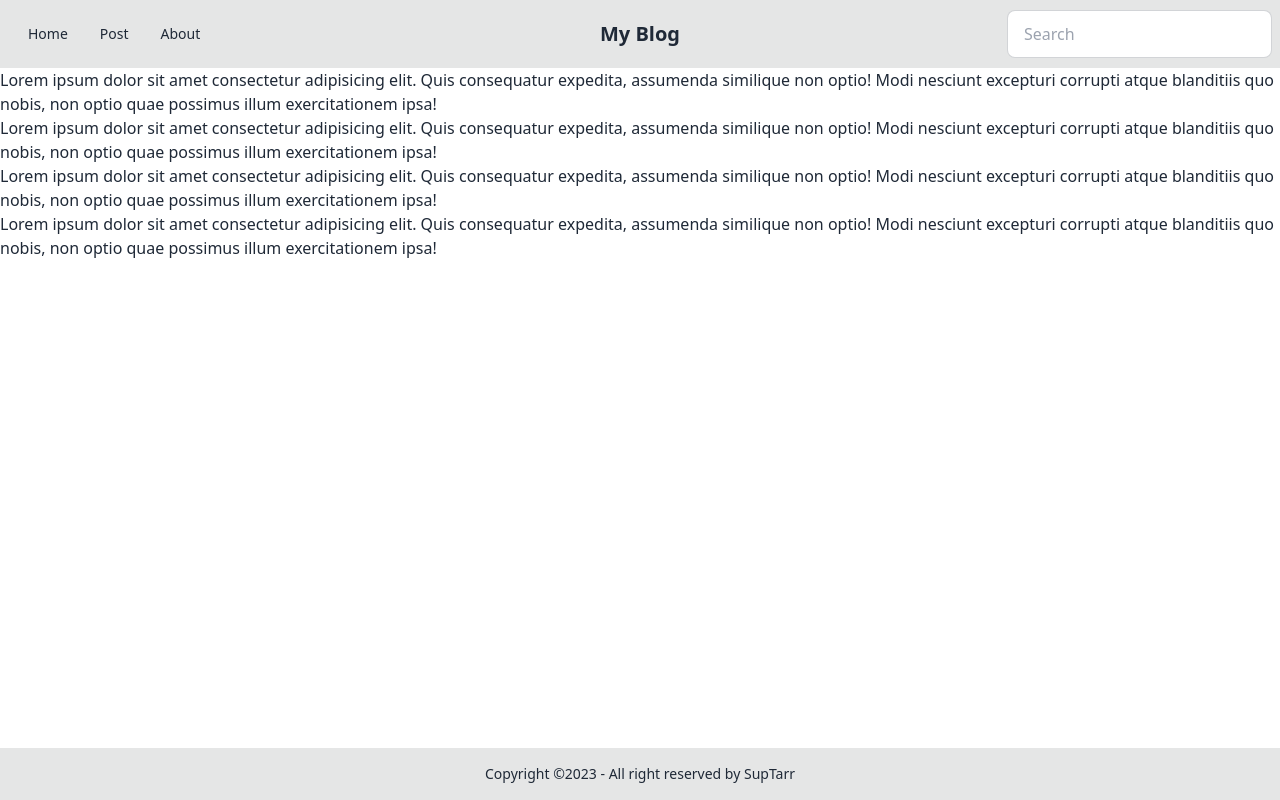
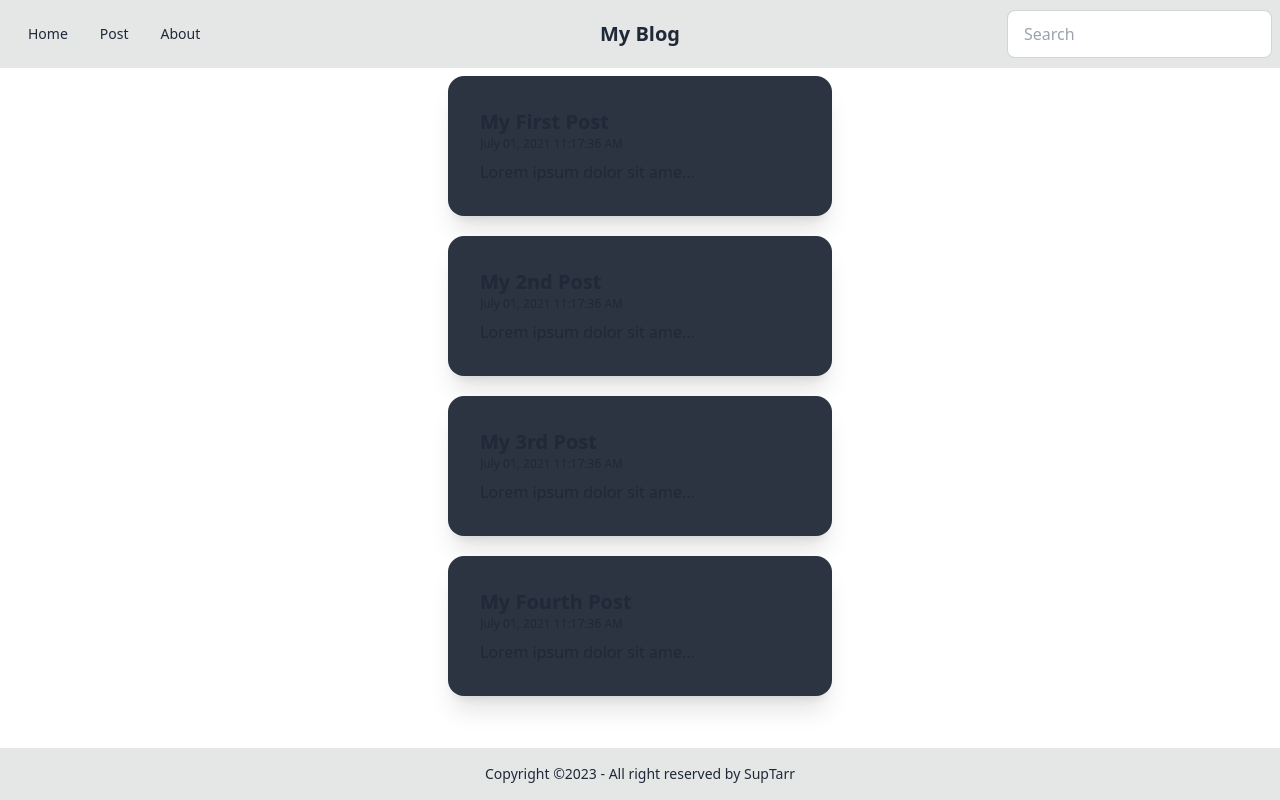
Before and after one commit to SupTarr/my-blog, a React (Vite) app: page / in a window 1280 px wide. Built offline with nearby package versions, Linux system fonts and the light colour scheme.

Commit message:
feat: show post card on page home

```diff
--- a/src/components/Header.tsx
+++ b/src/components/Header.tsx
@@ -1,3 +1,4 @@
+import { Link } from "react-router-dom";
 import Menu from "./Menu";
 
 type PropsType = {
@@ -7,12 +8,14 @@ type PropsType = {
 
 const Header = ({ search, setSearch }: PropsType) => {
   return (
-    <div className="navbar sticky top-0 justify-between bg-base-300">
+    <div className="navbar sticky top-0 z-10 justify-between bg-base-300">
       <div className="navbar-start w-auto md:w-[50%]">
         <Menu />
       </div>
       <div className="navbar-center">
-        <a className="btn btn-ghost text-xl">My Blog</a>
+        <Link to="/" className="btn btn-ghost text-xl">
+          My Blog
+        </Link>
       </div>
       <div className="navbar-end">
         <div className="form-control">
--- /dev/null
+++ b/src/components/Post.tsx
@@ -0,0 +1,24 @@
+import { Post as TPost } from "../types/Post";
+import { Link } from "react-router-dom";
+
+type PropsType = {
+  post: TPost;
+};
+
+const Post = ({ post }: PropsType) => {
+  return (
+    <div className="card w-72 bg-neutral shadow-xl md:min-w-96">
+      <div className="card-body">
+        <Link to={`/post/${post.id}`}>
+          <h2 className="card-title">{post.title}</h2>
+          <p className="text-xs">{post.datetime}</p>
+        </Link>
+        <p>
+          {post.body.length <= 25 ? post.body : `${post.body.slice(0, 25)}...`}
+        </p>
+      </div>
+    </div>
+  );
+};
+
+export default Post;
--- a/src/pages/PageHome.tsx
+++ b/src/pages/PageHome.tsx
@@ -1,15 +1,16 @@
-import { Post } from "../types/Post";
+import { Post as TPost } from "../types/Post";
+import Post from "../components/Post";
 import { Alert, AlertType } from "../components/Alert";
 
 type PropsType = {
-  posts: Post[];
+  posts: TPost[];
 };
 
 const PageHome = ({ posts }: PropsType) => {
   return (
-    <main>
+    <main className="flex flex-col flex-wrap content-center gap-5 p-2">
       {posts.length ? (
-        posts.map((post) => <p>{post.body}</p>)
+        posts.map((post) => <Post post={post} />)
       ) : (
         <Alert type={AlertType.Info} message={"No posts to display."} />
       )}
```
